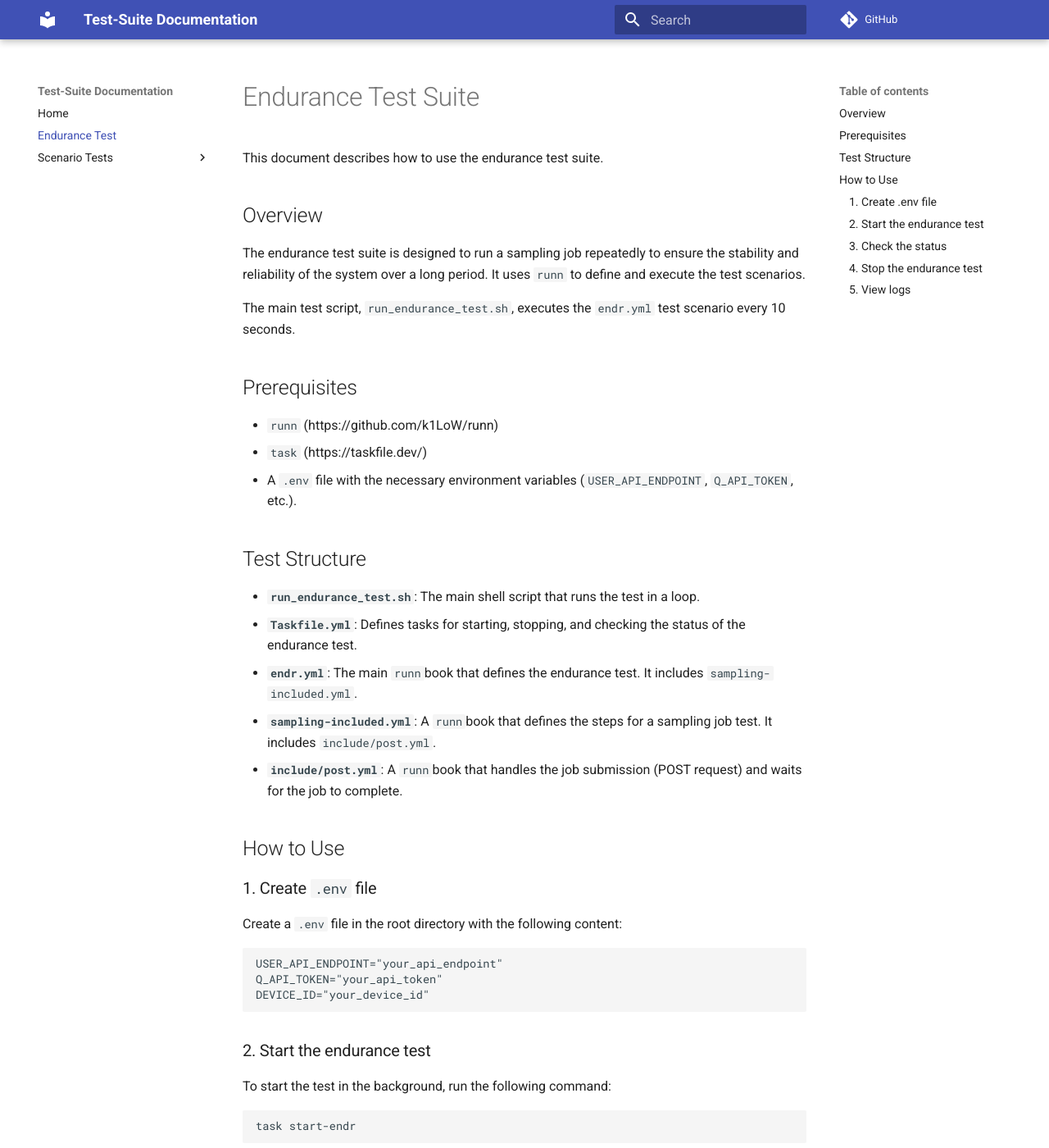
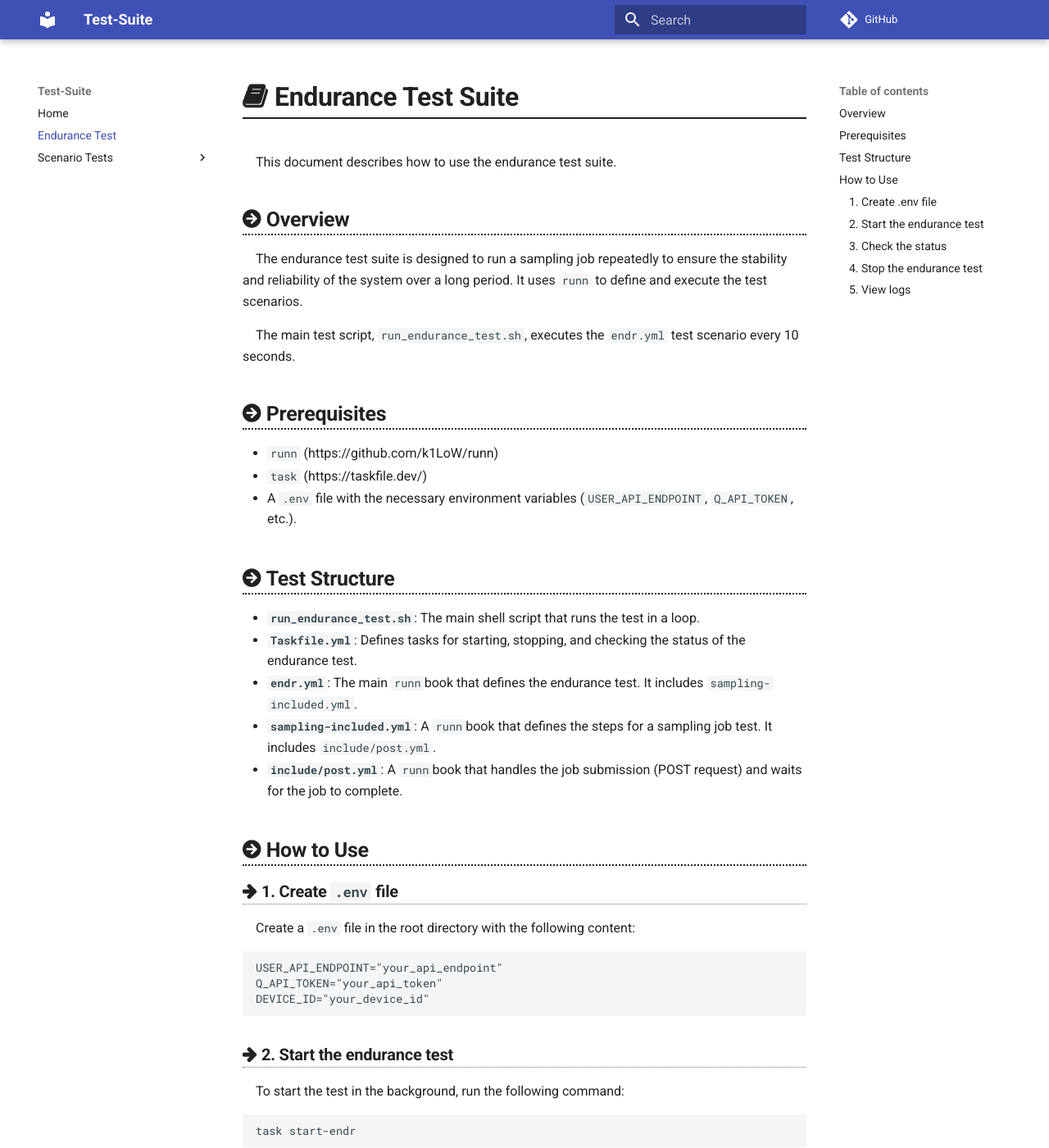
Before and after one commit to oqtopus-team/test-suite, an MkDocs documentation site: the page built from docs/endurance-test/README.md, in a window 1280 px wide and 1400 px high. Shown: the whole window at 82% size. Built offline with MkDocs 1.6.1 and Material for MkDocs 9.7.7, drawn with Linux system fonts in a browser that asks for light colours; comment, search, counter and statistics services are not loaded.

Commit message:
style(docs): apply custom theme and styling for improved readability

```diff
--- /dev/null
+++ b/docs/css/custom.css
@@ -0,0 +1,83 @@
+.md-typeset h1 {
+  font-weight: bold;
+  color: rgba(0, 0, 0, .87);
+  border-bottom: solid 2px rgba(0, 0, 0, .87);
+  padding-bottom: .1em;
+}
+
+.md-typeset h2 {
+  font-weight: bold;
+  border-bottom: 2px dotted rgba(0, 0, 0, .87);
+}
+
+.md-typeset h3 {
+  font-weight: bold;
+  border-bottom: 1px dotted #757575;
+}
+
+.md-typeset h4 {
+  font-weight: bold;
+  border-bottom: 1px solid hsla(0, 0%, 92.5%, .5);
+}
+
+.md-typeset > ::before {
+  font-family: "FontAwesome";
+  /* font-family: "Font Awesome 5 Free"; */
+  margin-right: .3em;
+  display:inline-block !important;
+}
+
+.md-typeset h1::before {
+  content:"\f02d" !important;
+}
+
+.md-typeset h2::before {
+  content:"\f0a9" !important;
+}
+
+.md-typeset h3::before {
+  content:"\f061" !important;
+}
+
+.md-typeset h4::before {
+  content:"\f0da" !important;
+}
+
+.md-typeset a:not([class])::before {
+  font-family: "FontAwesome";
+  margin-right: .2em;
+  content: "\f14c";
+}
+
+.md-typeset a:not([class]) {
+  border-bottom: 1px dotted #757575;
+}
+
+.md-typeset > p {
+  text-indent: 1em;
+}
+
+.md-typeset > div.admonition {
+  margin-left: 1em !important;
+}
+
+.md-typeset > table.codehilitetable {
+  margin-left: 1em !important;
+  margin-right: 0em !important;
+}
+
+.md-typeset > ul {
+  margin-left: 1em;
+}
+
+.md-typeset > ol li, .md-typeset > ul li {
+  margin-bottom: .1em !important;
+}
+
+.md-typeset > ol li ol, .md-typeset > ol li ul, .md-typeset > ul li ol, .md-typeset > ul li ul {
+  margin-top: .1em !important;
+}
+
+.md-typeset i.fa {
+  text-indent: 0em;
+}
--- a/mkdocs.yml
+++ b/mkdocs.yml
@@ -1,8 +1,15 @@
-site_name: Test-Suite Documentation
+site_name: Test-Suite
 repo_url: https://github.com/qiqb-osaka/test-suite
 repo_name: GitHub
 theme:
   name: material
+  palette:
+    primary: indigo
+    accent: indigo
+
+extra_css:
+  - https://stackpath.bootstrapcdn.com/font-awesome/4.7.0/css/font-awesome.min.css
+  - css/custom.css
 plugins:
   - search
   - include-markdown
```
